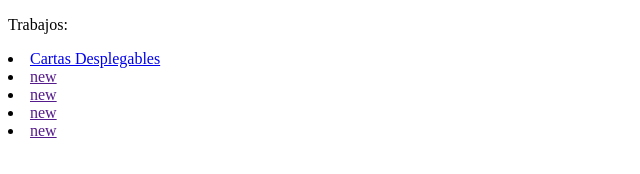
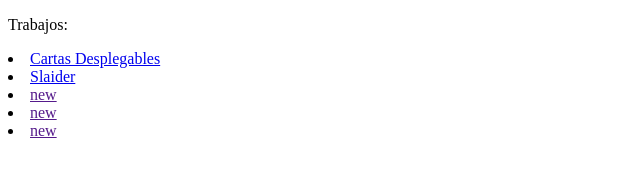
Before and after one commit to CritianChipana/Landing_page, a plain HTML site: page index.html in a window 1280 px wide. Shown: the full height of the page, 0-640 px from the left. Drawn offline with Linux system fonts and the light colour scheme.

Commit message:
Agregamos es slaider al nav

```diff
--- a/index.html
+++ b/index.html
@@ -13,7 +13,7 @@
             <a href="views/indexuno.html">Cartas Desplegables</a>
         </li>
         <li>
-            <a href="">new</a>
+            <a href="Slider/index.html">Slaider</a>
         </li>
         <li>
             <a href="">new</a>
```
Also changed, not shown: views/indexuno.html (+2 -0 lines).
